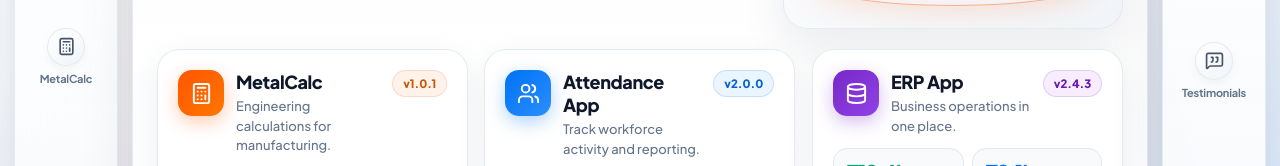
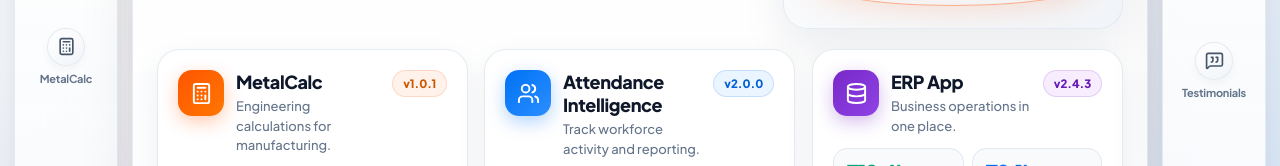
Before and after one commit to productionargus-wq/Argus-Softwares-Portfolio-Website, a React (Vite) app: page /#metalcalc in a window 1280 px wide. Both pictures are taken after a click on the button "ARGUS Softwares Home". Shown: the part 329-495 px from the top of the page. Built offline with nearby package versions, Linux system fonts and the light colour scheme.

Commit message:
Rename Attendance App to Attendance Intelligence

```diff
--- a/src/components/views/ContactView.jsx
+++ b/src/components/views/ContactView.jsx
@@ -142,7 +142,7 @@ export default function ContactView({ showToast }) {
                 onChange={handleChange}
               >
                 <option value="MetalCalc">MetalCalc (Weight & Costing)</option>
-                <option value="ARGUS Attendance">ARGUS Attendance App</option>
+                <option value="ARGUS Attendance">ARGUS Attendance Intelligence</option>
                 <option value="ARGUS ERP">ARGUS ERP Business Suite</option>
                 <option value="Support">Product Support & Maintenance</option>
                 <option value="Custom software">Custom Manufacturing Software</option>
--- a/src/components/views/DownloadsView.jsx
+++ b/src/components/views/DownloadsView.jsx
@@ -115,14 +115,14 @@ export default function DownloadsView({ onNavigate, uploads, onUpload, onDownloa
           </div>
         </article>
 
-        {/* Attendance App Download Card */}
+        {/* Attendance Intelligence Download Card */}
         <article className="card">
           <div className="top">
             <div className="ic blue">
               <Users />
             </div>
             <div>
-              <h3>Attendance App</h3>
+              <h3>Attendance Intelligence</h3>
               <div className="sub">Smart attendance for productive teams.</div>
             </div>
             <div className="ver blue">v2.0.0</div>
--- a/src/components/views/ProductsView.jsx
+++ b/src/components/views/ProductsView.jsx
@@ -85,14 +85,14 @@ export default function ProductsView({ onNavigate, showToast }) {
           <div className="small">Click card to open full interactive feature guide & manual</div>
         </article>
 
-        {/* Attendance App Card */}
+        {/* Attendance Intelligence Card */}
         <article className="card clickable-card" onClick={() => onNavigate('attendance')}>
           <div className="top">
             <div className="ic blue">
               <Users />
             </div>
             <div>
-              <h3>Attendance App</h3>
+              <h3>Attendance Intelligence</h3>
               <div className="sub">Track workforce activity and reporting.</div>
             </div>
             <div className="ver blue">v2.0.0</div>
--- a/src/components/views/TestimonialsView.jsx
+++ b/src/components/views/TestimonialsView.jsx
@@ -22,12 +22,12 @@ const TESTIMONIALS_DATA = [
     role: 'Operations Head',
     company: 'Apex Engineering Solutions',
     location: 'Chennai, TN',
-    product: 'Attendance App',
+    product: 'Attendance Intelligence',
     rating: 5,
     quote: 'Biometric and contactless shift attendance integration transformed our shop-floor discipline. Daily muster rolls and overtime calculations are generated in a single click with zero manual data entry.',
     metric: '450+ operators tracked',
     metricDetail: '100% automated shift & payroll sync',
-    category: 'Attendance App'
+    category: 'Attendance Intelligence'
   },
   {
     id: 3,
@@ -61,12 +61,12 @@ const TESTIMONIALS_DATA = [
     role: 'HR & Admin Manager',
     company: 'Kavitha Automations',
     location: 'Hosur, TN',
-    product: 'Attendance App',
+    product: 'Attendance Intelligence',
     rating: 5,
     quote: 'The geofenced mobile check-in and multi-tier leave approval workflow simplified our administrative duties completely. Our shop floor workers and shift managers find the interface extremely intuitive.',
     metric: '15 hrs saved / month',
     metricDetail: '100% paperless leave & permission records',
-    category: 'Attendance App'
+    category: 'Attendance Intelligence'
   },
   {
     id: 6,
@@ -86,7 +86,7 @@ const TESTIMONIALS_DATA = [
 export default function TestimonialsView({ onNavigate }) {
   const [selectedCategory, setSelectedCategory] = useState('All');
 
-  const categories = ['All', 'MetalCalc', 'ERP Suite', 'Attendance App'];
+  const categories = ['All', 'MetalCalc', 'ERP Suite', 'Attendance Intelligence'];
 
   const filteredTestimonials = selectedCategory === 'All'
     ? TESTIMONIALS_DATA
--- a/src/data/productsDownloadData.js
+++ b/src/data/productsDownloadData.js
@@ -91,7 +91,7 @@ export const PRODUCTS_DOWNLOAD_DATA = {
 
   attendance: {
     id: 'attendance',
-    title: 'ARGUS AI Attendance App',
+    title: 'ARGUS Attendance Intelligence',
     tagline: 'Workforce Shift Tracking, Geofencing & Biometric Sync',
     version: 'v2.0.0',
     releaseTag: 'v2.0.0',
```
